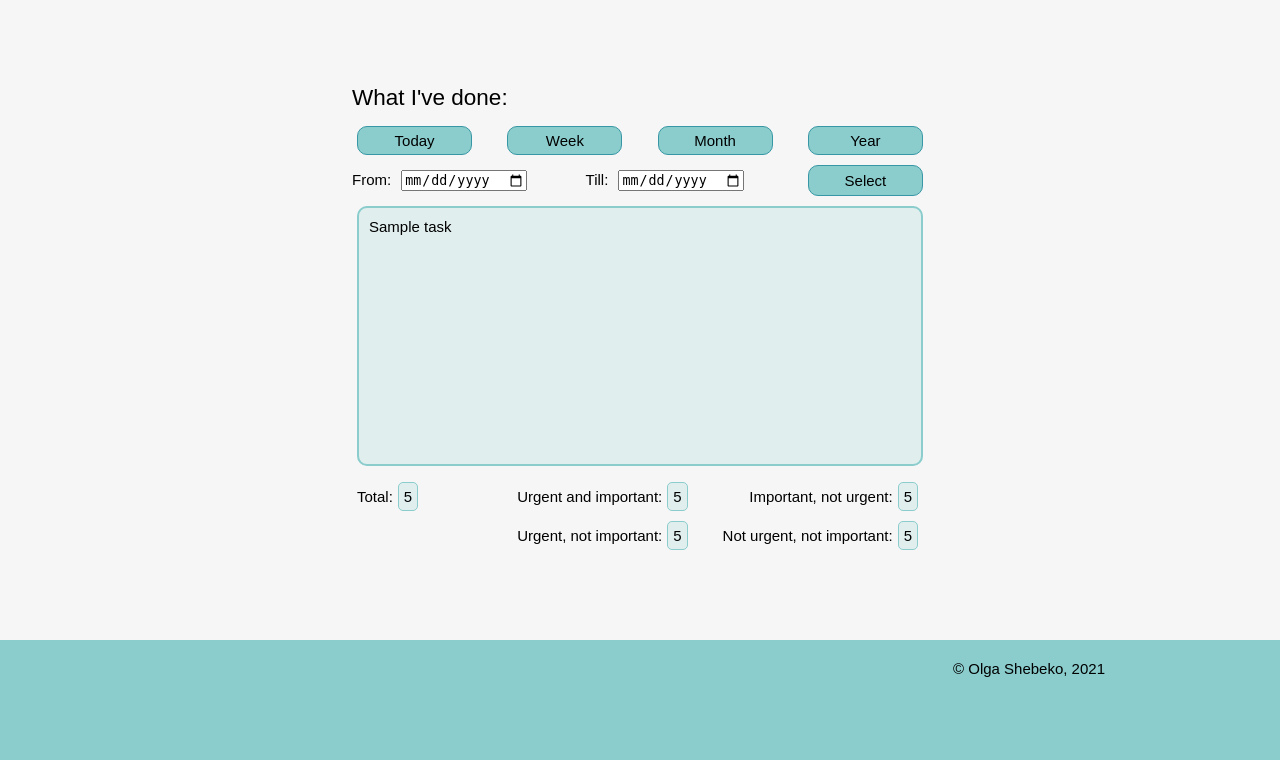
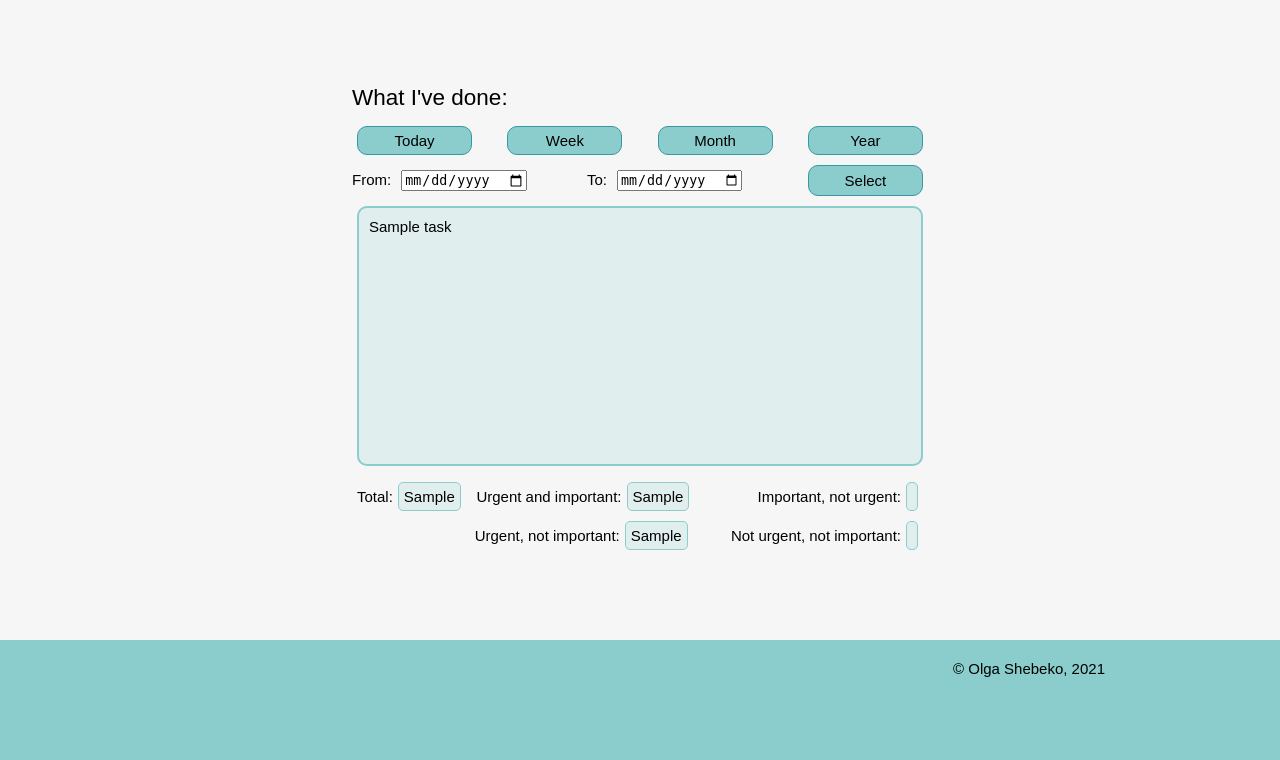
Before and after one commit to shebeolga/ToDo-Application, a Flask app: template templates/archive.html in a window 1280 px wide. Shown: the part 80-840 px from the top of the page. Run offline with Flask 2, Linux system fonts and the light colour scheme; the template is opened without the code that fills it: most values are stand-ins (such as "Sample title", 1, 10 or a date in 2020).

Commit message:
Count types of tasks on the archive page

```diff
--- a/app.py
+++ b/app.py
@@ -257,12 +257,30 @@ def archive():
 
     today = datetime.strftime(datetime.now(), '%Y-%m-%d')
 
-    tasks = db_session.query(Task).\
+    query_tasks = db_session.query(Task).\
         filter_by(user_id=user.user_id).\
         filter_by(done=1, deleted=0).\
-        filter(func.DATE(Task.done_date) == today).all()
+        filter(func.DATE(Task.done_date) == today)
 
-    return render_template("archive.html", user=user, tasks=tasks)
+    tasks = query_tasks.all()
+
+    counts = {}
+    counts["all_tasks"] = query_tasks.count()
+
+    urgent_important_tasks = query_tasks.filter_by(
+        urgent=1, important=1).count()
+    counts["urgent_important_tasks"] = urgent_important_tasks
+    urgent_not_important_tasks = query_tasks.filter_by(
+        urgent=1, important=0).count()
+    counts["urgent_not_important_tasks"] = urgent_not_important_tasks
+    not_urgent_important_tasks = query_tasks.filter_by(
+        urgent=0, important=1).count()
+    counts["not_urgent_important_tasks"] = not_urgent_important_tasks
+    not_urgent_not_important_tasks = query_tasks.filter_by(
+        urgent=0, important=0).count()
+    counts["not_urgent_not_important_tasks"] = not_urgent_not_important_tasks
+
+    return render_template("archive.html", user=user, tasks=tasks, counts=counts)
 
 
 @app.route("/reports")
--- a/templates/archive.html
+++ b/templates/archive.html
@@ -47,7 +47,7 @@
               </div>
               <div class="archive-date-group">
                 <label>From:<input type="date" class="date"></label>
-                <label>Till:<input type="date" class="date"></label>
+                <label>To:<input type="date" class="date"></label>
                 <input type="button" class="button archive-button" value="Select">
               </div>
             </div>
@@ -64,25 +64,25 @@
               <div class="first-total-row">
                 <div class="total">
                   <div class="label-number">Total:</div>
-                  <div class="number">5</div>
+                  <div class="number">{{ counts["all_tasks"] }}</div>
                 </div>
                 <div class="total total-item">
                   <div class="label-number">Urgent and important:</div>
-                  <div class="number">5</div>
+                  <div class="number">{{ counts["urgent_important_tasks"] }}</div>
                 </div>
                 <div class="total total-item">
                   <div class="label-number">Important, not urgent:</div>
-                  <div class="number">5</div>
+                  <div class="number">{{ counts["not_urgent_important_tasks"] }}</div>
                 </div>
               </div>
               <div class="second-total-row">
                 <div class="total total-item">
                   <div class="label-number">Urgent, not important:</div>
-                  <div class="number">5</div>
+                  <div class="number">{{ counts["urgent_not_important_tasks"] }}</div>
                 </div>
                 <div class="total total-item">
                   <div class="label-number">Not urgent, not important:</div>
-                  <div class="number">5</div>
+                  <div class="number">{{ counts["not_urgent_not_important_tasks"] }}</div>
                 </div>
               </div>
             </div>
```
